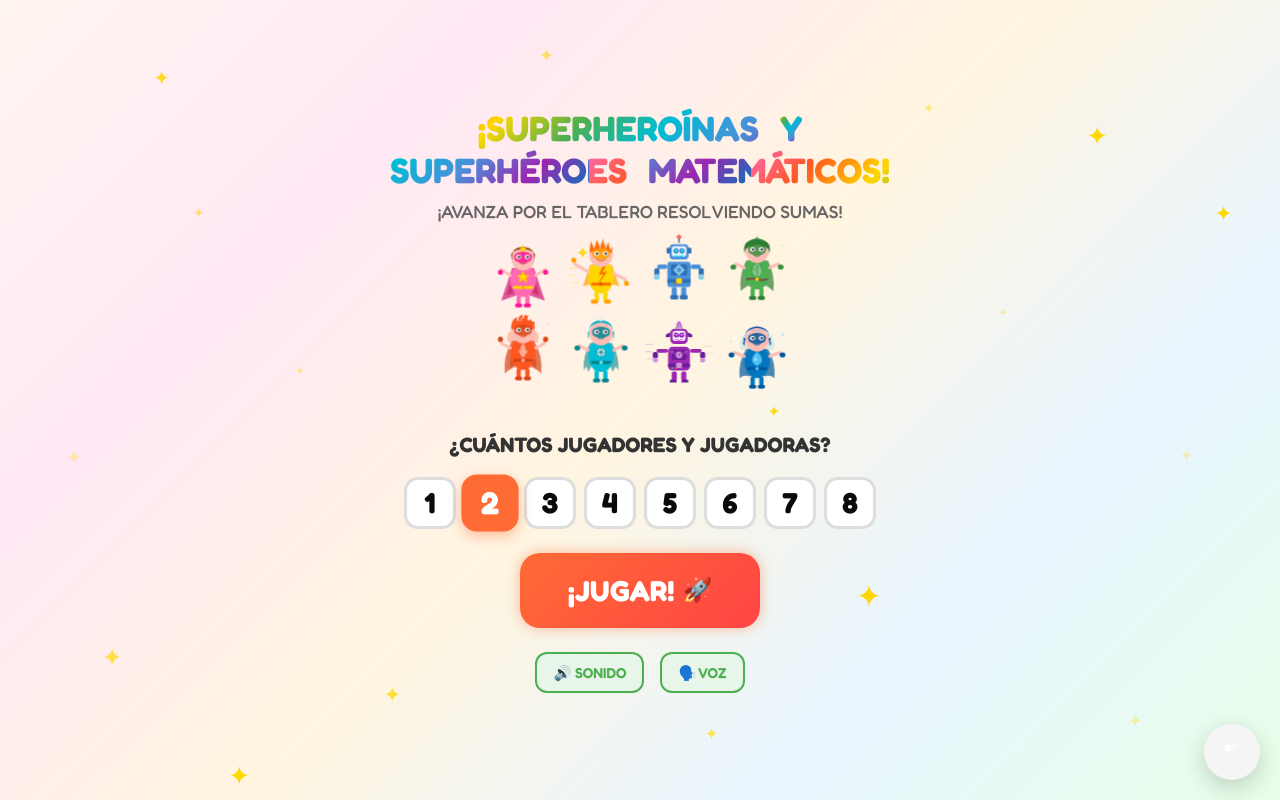
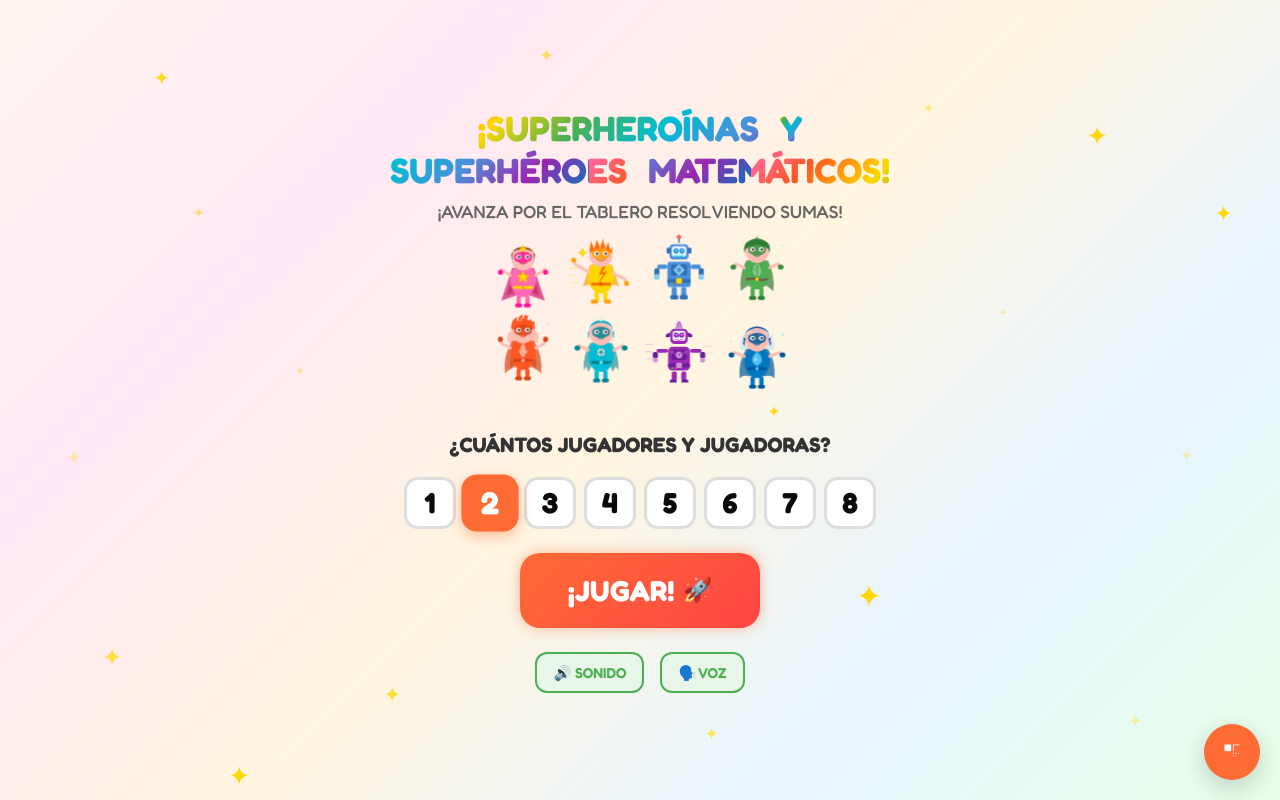
Before and after one commit to apmauj/super-juego, a Next.js app: page / in a window 1280 px wide. Built offline with nearby package versions, Linux system fonts and the light colour scheme.

Commit message:
fix qr stiles

```diff
--- a/src/app/globals.css
+++ b/src/app/globals.css
@@ -815,8 +815,8 @@
   right: 20px;
   width: 56px;
   height: 56px;
-  background: var(--accent, #FF6B35);
-  color: white;
+  background: #FF6B35;
+  color: #FFFFFF;
   border: none;
   border-radius: 50%;
   display: flex;
@@ -857,7 +857,7 @@
 .qr-loading { position: absolute; inset: 0; display: flex; align-items: center; justify-content: center; font-weight: 700; color: #666; }
 .qr-caption { font-size: 0.9rem; color: var(--muted-foreground, #666); margin: 0; }
 .qr-actions { display: flex; gap: 0.5rem; align-items: center; justify-content: center; margin-top: 0.25rem; }
-.qr-link { color: var(--accent, #FF6B35); font-weight: 700; text-decoration: none; }
+.qr-link { color: #0B1F3B; font-weight: 700; text-decoration: none; }
 .qr-link:hover { text-decoration: underline; }
 .qr-close { background: none; border: 2px solid var(--border, #ddd); padding: 0.45rem 0.75rem; border-radius: 10px; cursor: pointer; font-weight: 700; }
 
```
